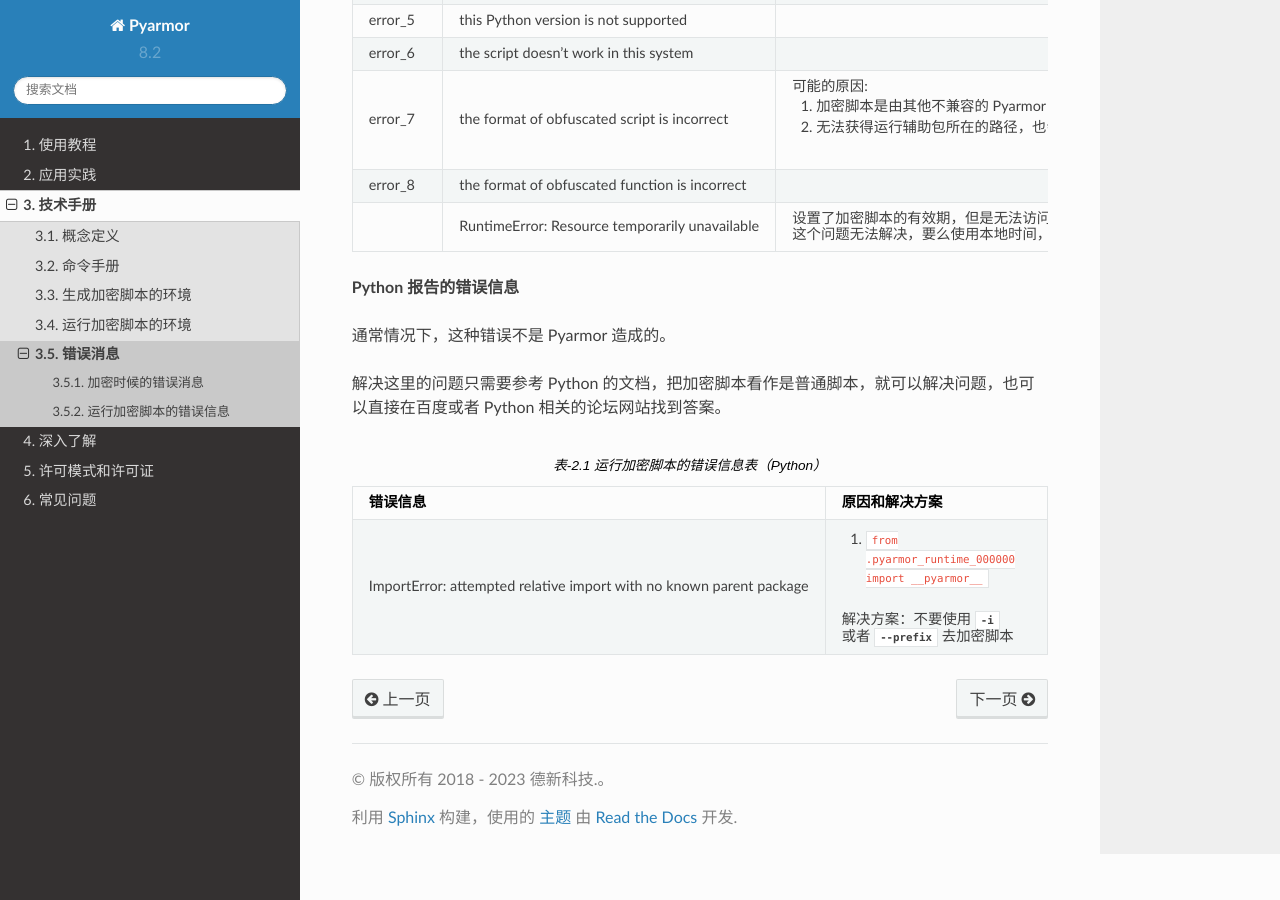
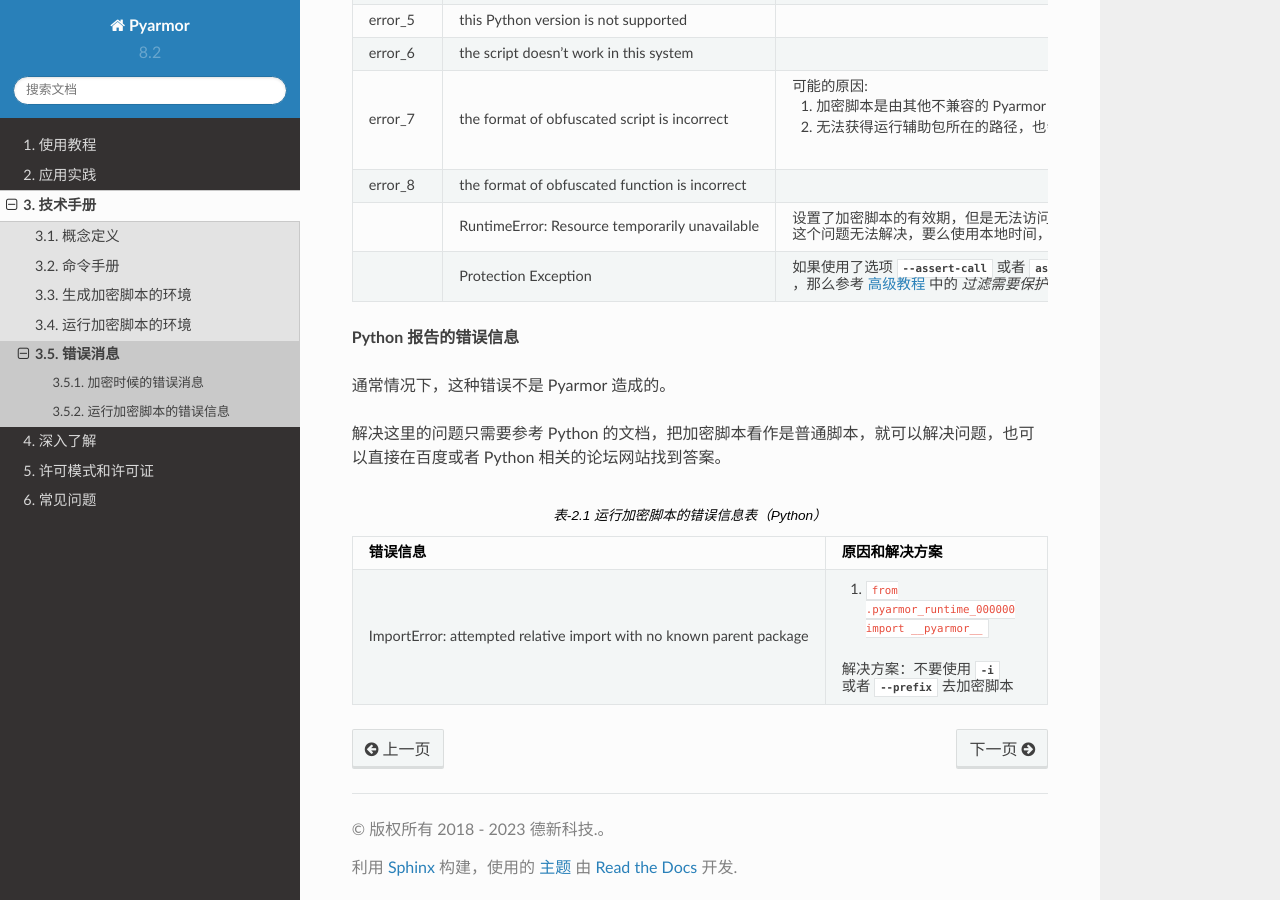
Before and after one commit to dashingsoft/pyarmor-docs-zh, a Sphinx documentation site: the page built from docs/reference/errors.rst, in a window 1280 px wide and 900 px high, scrolled down 1683 px. Built offline with Sphinx 7.4.7 and the Read the Docs theme 2.0.0, drawn with Linux system fonts in a browser that asks for light colours.

Commit message:
说明如何解决 Protection Exception 问题

```diff
--- a/docs/reference/errors.rst
+++ b/docs/reference/errors.rst
@@ -119,6 +119,11 @@
 
        这个问题无法解决，要么使用本地时间，要么用户使用 :term:`脚本补丁` 自己进行校验
 
+   * -
+     - Protection Exception
+     - 如果使用了选项 :option:`--assert-call` 或者 :option:`assert-import` ，那么参考 :doc:`../tutorial/advanced` 中的 `过滤需要保护的函数和模块` ，根据错误堆栈的信息，忽律出错的函数或者模块。
+
+
 **Python 报告的错误信息**
 
 通常情况下，这种错误不是 Pyarmor 造成的。
```
